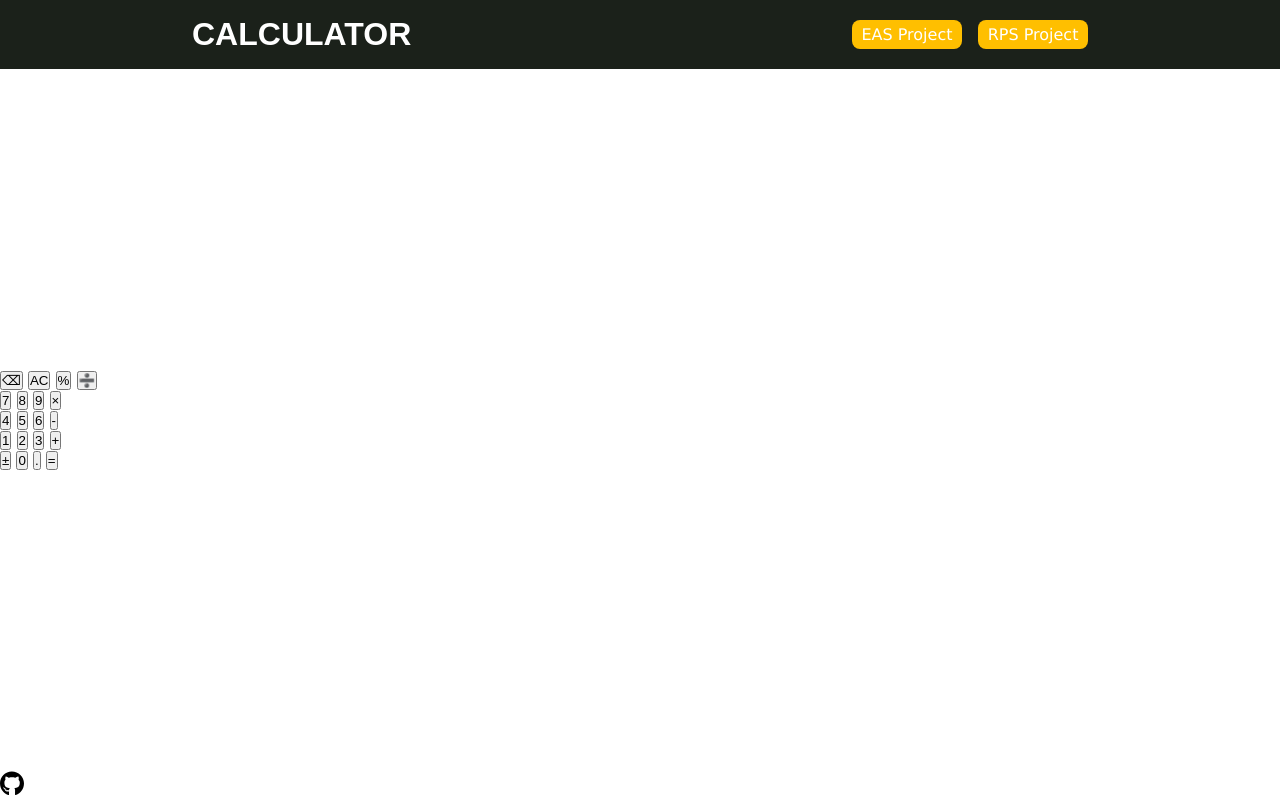
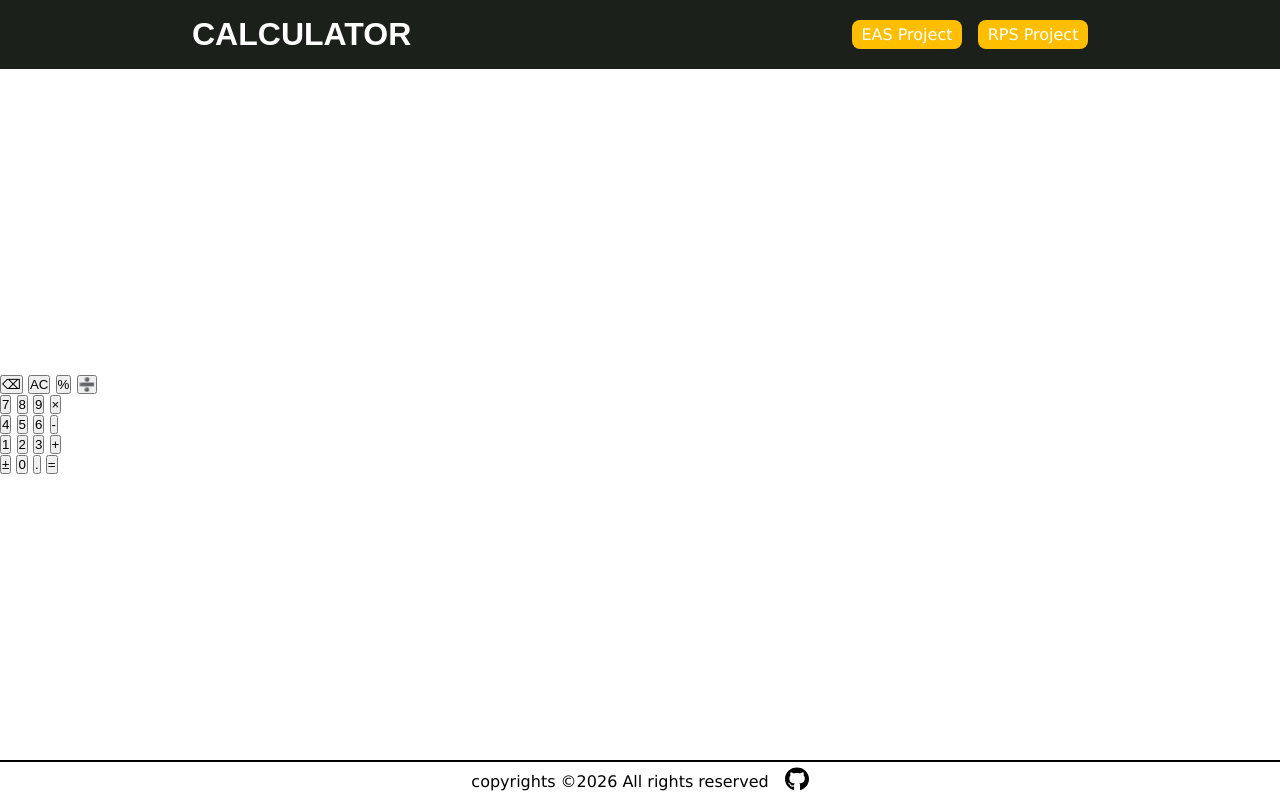
Before and after one commit to Induvarman/calculator, a plain HTML site: page index.html in a window 1280 px wide. Drawn offline with Linux system fonts and the light colour scheme.

Commit message:
Designed the Footer with css.

```diff
--- a/styles/style.css
+++ b/styles/style.css
@@ -12,6 +12,8 @@ body {
   flex-direction: column;
   justify-content: space-between;
 }
+
+/* header  */
 
 .header {
   display: flex;
@@ -40,3 +42,15 @@ li a {
   padding: 0.3em 0.6em;
   border-radius: 8px;
 }
+
+/* footer */
+
+.footer {
+  height: 2.5em;
+  color: black;
+  display: flex;
+  justify-content: center;
+  align-items: center;
+  gap: 1em;
+  border-top: 2px solid black;
+}
```
